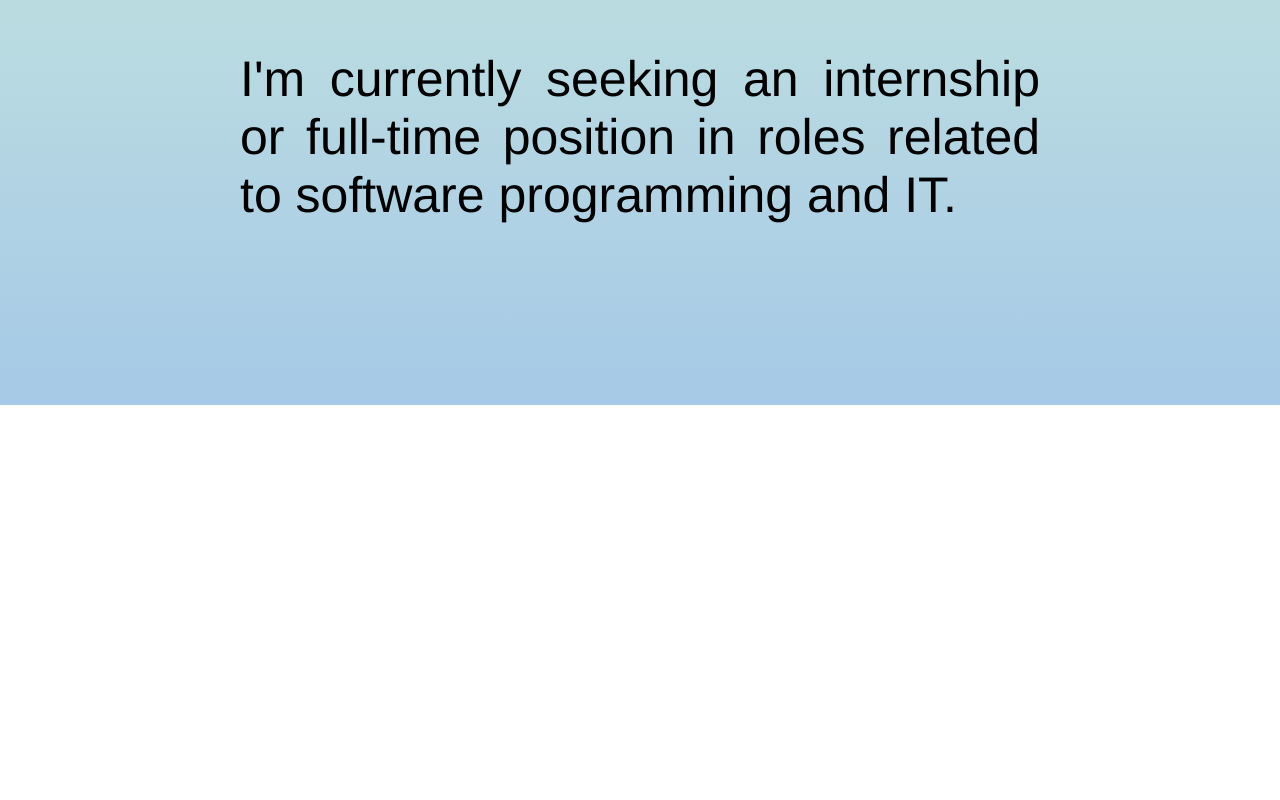
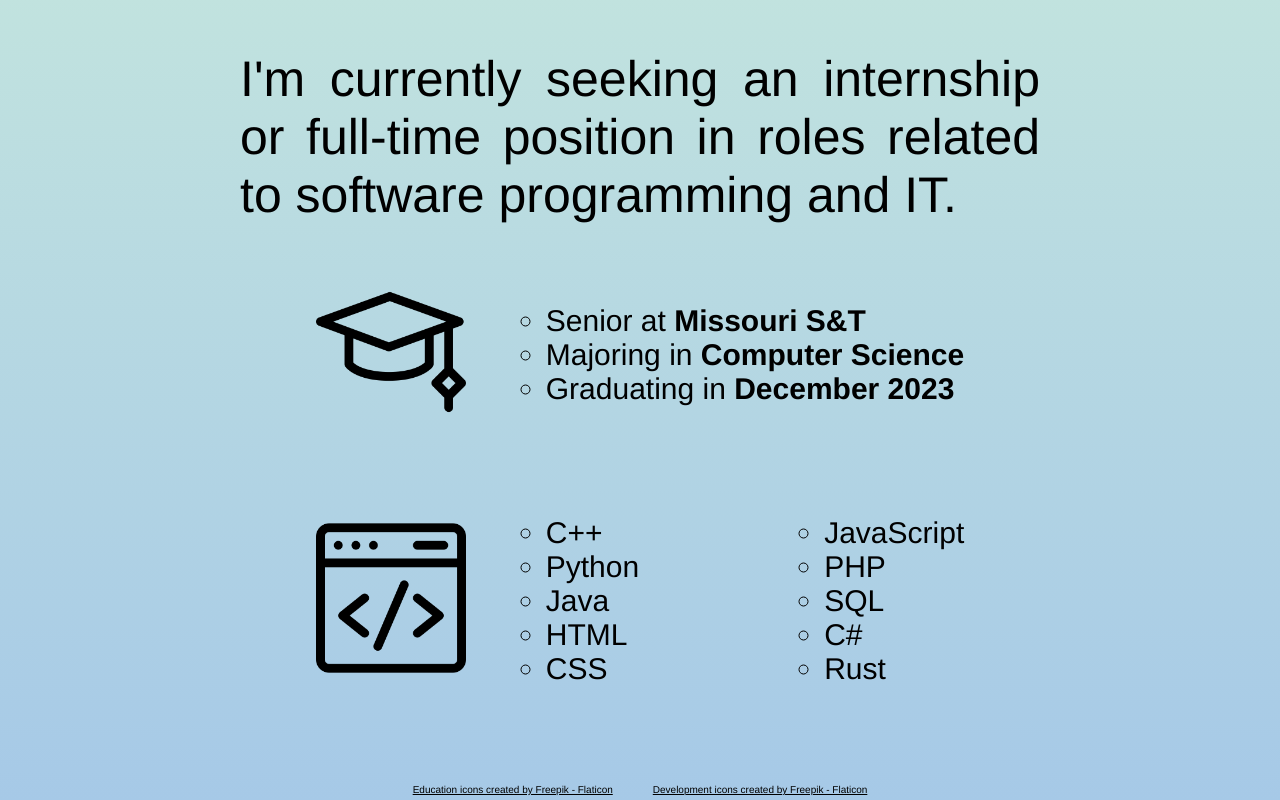
Before and after one commit to Rayan-Kou/My-Website, a React (Create React App) app: page / in a window 1280 px wide. Shown: the part 395-1195 px from the top of the page. Before the commit the page ends 800 px from the top, so only its background shows below. Built offline with nearby package versions, Linux system fonts and the light colour scheme.

Commit message:
Added education and programming language info

```diff
--- a/src/App.css
+++ b/src/App.css
@@ -62,3 +62,7 @@
 a {
   color: black;
 }
+
+ul {
+  list-style-type: circle; /* Specify the type of bullet points */
+}
--- a/src/App.js
+++ b/src/App.js
@@ -37,6 +37,49 @@ function App() {
             I'm currently seeking an internship or full-time position in roles related to software programming and IT.
           </div>
         </div>
+        <div className={`content-section ${animateContent ? 'animate-content' : ''}`}>
+          <div className="content-item">
+            <img src="education.png" style={{ maxWidth: '150px', maxHeight: '150px' }}/>
+          </div>
+          <div className="content-item">
+            <ul>
+              <li>Senior at <b>Missouri S&T</b></li>
+              <li>Majoring in <b>Computer Science</b></li>
+              <li>Graduating in <b>December 2023</b></li>
+            </ul>
+          </div>
+        </div>
+        <div className={`content-section ${animateContent ? 'animate-content' : ''}`}>
+          <div className="content-item">
+            <img src="code.png" style={{ maxWidth: '150px', maxHeight: '150px' }}/>
+          </div>
+          <div className="content-item" style={{ marginRight: '125px' }}>
+            <ul>
+              <li>C++</li>
+              <li>Python</li>
+              <li>Java</li>
+              <li>HTML</li>
+              <li>CSS</li>
+            </ul>
+          </div>
+          <div className="content-item">
+            <ul>
+              <li>JavaScript</li>
+              <li>PHP</li>
+              <li>SQL</li>
+              <li>C#</li>
+              <li>Rust</li>
+            </ul>
+          </div>
+        </div>
+        <div className={`content-section ${animateContent ? 'animate-content' : ''}`}>
+          <div className="content-item">
+            <a href="https://www.flaticon.com/free-icons/education" title="education icons" style={{ fontSize: '10px' }}>Education icons created by Freepik - Flaticon</a>
+          </div>
+          <div className="content-item">
+            <a href="https://www.flaticon.com/free-icons/development" title="development icons" style={{ fontSize: '10px' }}>Development icons created by Freepik - Flaticon</a>
+          </div>
+        </div>
       </div>
     </div>
   );
```
Also changed, not shown: public/code.png (added), public/education.png (added).
